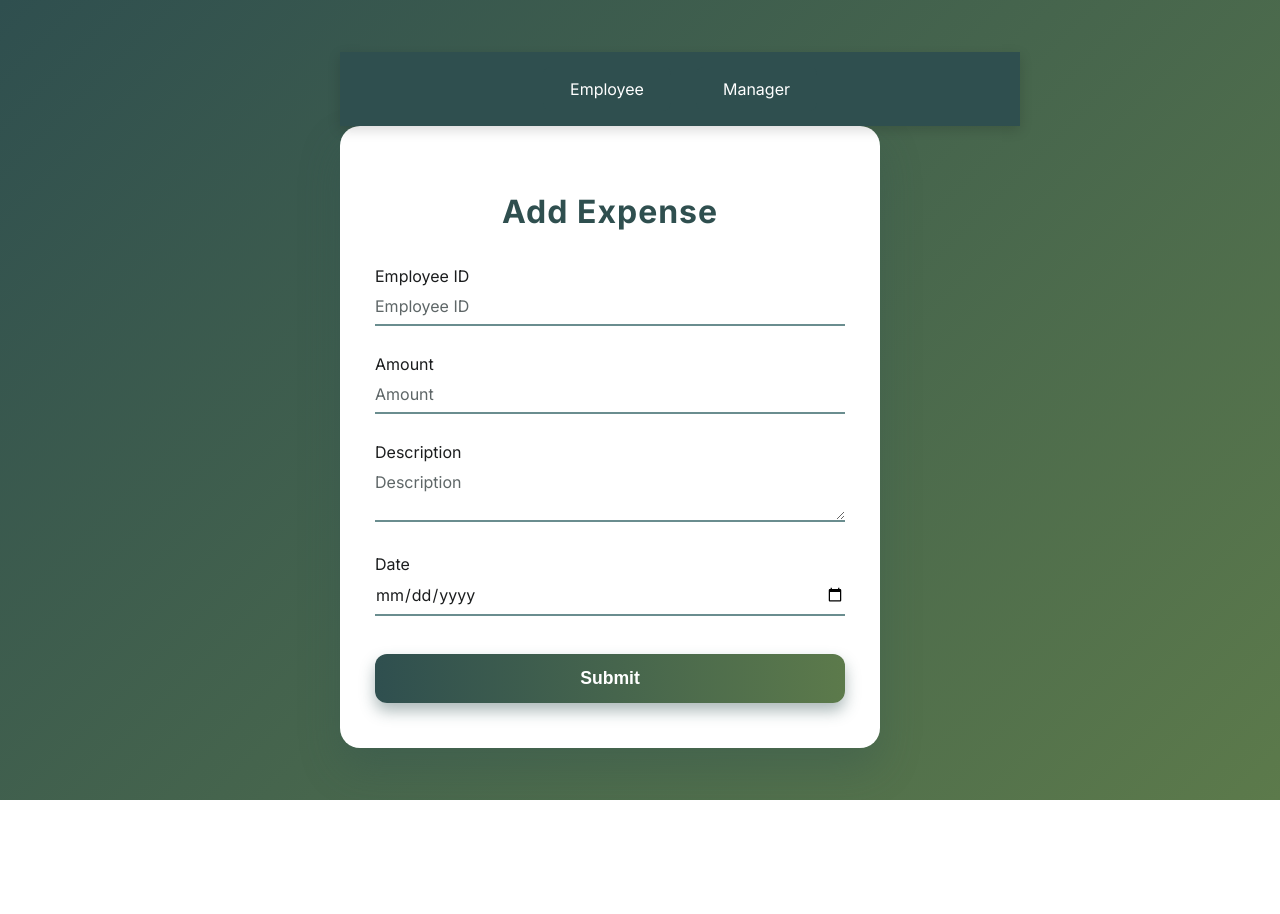
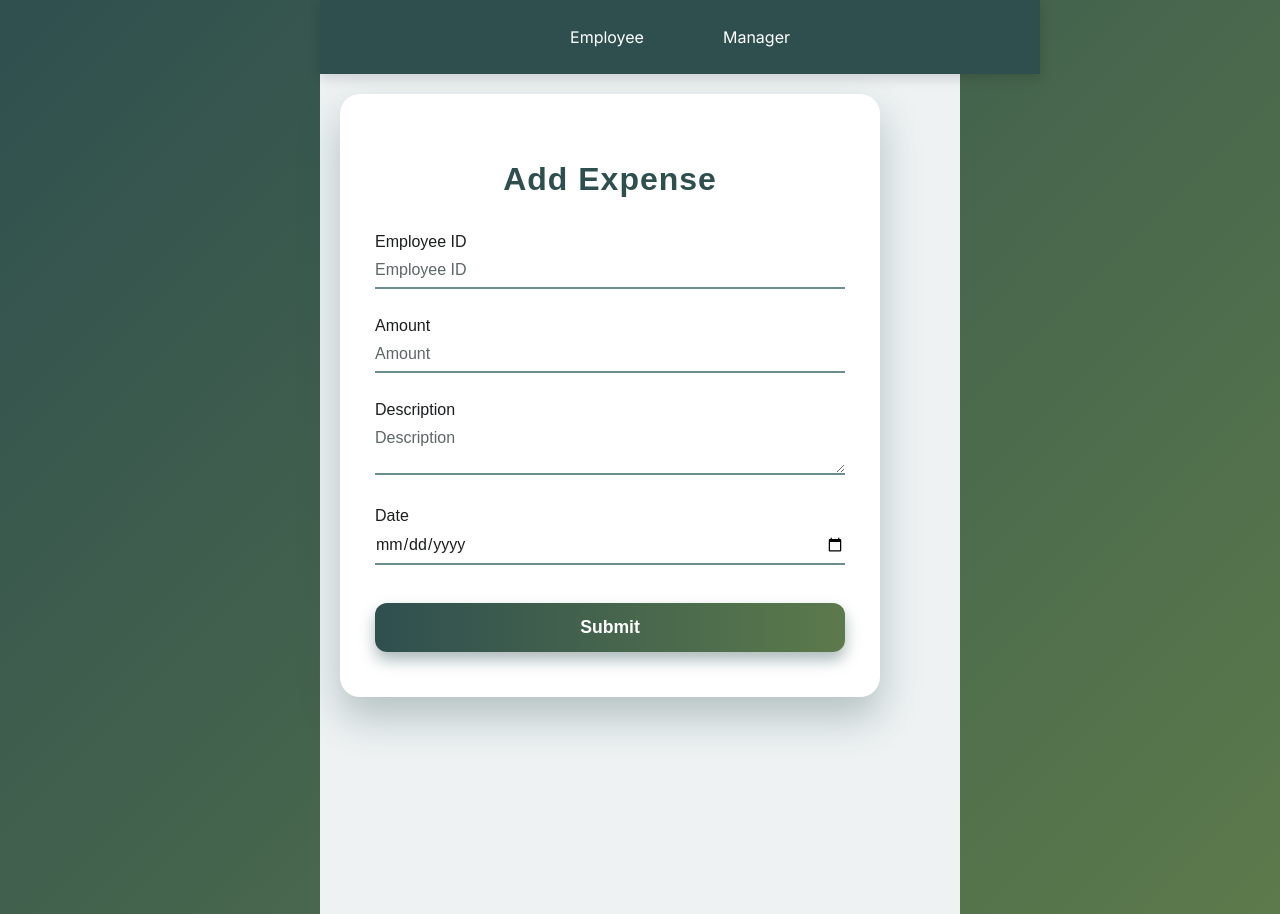
Before and after one commit to Pragalya03/my-reimbursement-portal, a React (Create React App) app in the folder reactapp/: page / in a window 1280 px wide. Before the commit the page ends 800 px from the top, so only its background shows below. Built offline with nearby package versions, Linux system fonts and the light colour scheme.

Commit message:
Update App.js

```diff
--- a/reactapp/src/App.js
+++ b/reactapp/src/App.js
@@ -6,8 +6,10 @@ import ExpenseList from "./components/ExpenseList";
 import ExpenseStatusUpdate from "./components/ExpenseStatusUpdate";
 import './App.css';
 
-function Navbar() {
+function App() {
   return (
+    <Router>
+      {/* Full-width navbar */}
       <nav className="full-width-navbar">
         <NavLink to="/employee" className="user-type-btn">
           Employee
@@ -16,23 +18,19 @@ function Navbar() {
           Manager
         </NavLink>
       </nav>
-  );
-}
 
-
-function App() {
-  return (
-    <Router>
-      <Navbar />
-
+      {/* Rest of the page */}
+      <div className="App">
         <Routes>
           <Route path="/" element={<ExpenseForm />} />
           <Route path="/employee" element={<ExpenseForm />} />
           <Route path="/manager" element={<ExpenseList />} />
           <Route path="/expenses/:id/update" element={<ExpenseStatusUpdate />} />
         </Routes>
+      </div>
     </Router>
   );
 }
 
+
 export default App;
```
Lines whose indentation alone changed are shown as unchanged.
